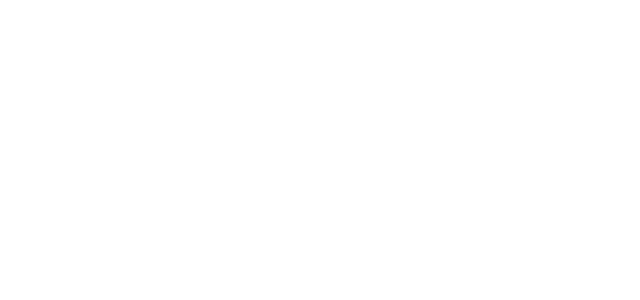
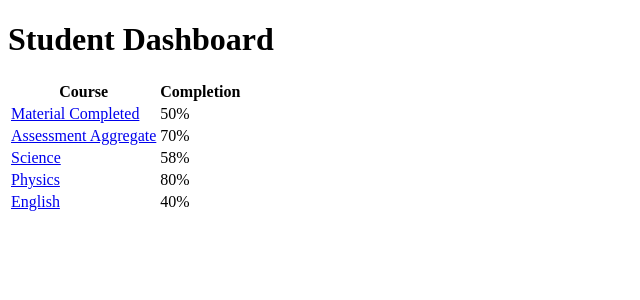
Before and after one commit to chris-121/calendar, a React app: page /studentLibrary in a window 1280 px wide. Before the commit this address had no page. Shown: the top 300 px of the page, without its empty margins (0-640 px from the left). Built offline with nearby package versions, Linux system fonts and the light colour scheme; the HTML template or start-up script is replaced by a standard one.

Commit message:
student dashboard library pages updated

```diff
--- a/src/App.tsx
+++ b/src/App.tsx
@@ -1,8 +1,7 @@
 import React from "react";
 import { BrowserRouter, Route, Routes } from "react-router-dom";
-
-import Home from "./pages/Home";
-
+import Library from "./pages/StudentDashboard/Library/Library";
+import LibrarySubject from "./pages/StudentDashboard/Library/LibrarySubject";
 
 type Props = {};
 
@@ -10,7 +9,8 @@
   return (
     <BrowserRouter>
       <Routes>
-        <Route path="" element={<Home />} />
+        <Route path="/studentLibrary" element={<Library />} />
+        <Route path="/librarySubject" element={<LibrarySubject />} />
       </Routes>
     </BrowserRouter>
   );
--- /dev/null
+++ b/src/pages/StudentDashboard/Library/Library.js
@@ -0,0 +1,124 @@
+import React, { useState } from "react";
+import { Link } from "react-router-dom";
+const Library = () => {
+  // data----------------------------------------------------->
+  const [courses, setCourses] = useState([
+    {
+      id: 1,
+      courseName: "Material Completed",
+      completionPercent: 50,
+      topics: [
+        { name: "topic 1", aggregate: 50, report: "report" },
+        { name: "topic 2", aggregate: 30, report: "report" },
+        { name: "topic 3", aggregate: 79, report: "report" },
+        { name: "topic 4", aggregate: 45, report: "report" },
+      ],
+    },
+    {
+      id: 1,
+      courseName: "Assessment Aggregate",
+      completionPercent: 70,
+      topics: [
+        { name: "topic 1", aggregate: 50, report: "report" },
+        { name: "topic 2", aggregate: 20, report: "report" },
+        { name: "topic 3", aggregate: 40, report: "report" },
+        { name: "topic 4", aggregate: 60, report: "report" },
+      ],
+    },
+    {
+      id: 1,
+      courseName: "Science",
+      completionPercent: 58,
+      topics: [
+        { name: "topic 1", aggregate: 90, report: "report" },
+        { name: "topic 2", aggregate: 45, report: "report" },
+        { name: "topic 3", aggregate: 55, report: "report" },
+        { name: "topic 4", aggregate: 51, report: "report" },
+      ],
+    },
+    {
+      id: 1,
+      courseName: "Physics",
+      completionPercent: 80,
+      topics: [
+        { name: "topic 1", aggregate: 48, report: "report" },
+        { name: "topic 2", aggregate: 88, report: "report" },
+        { name: "topic 3", aggregate: 45, report: "report" },
+        { name: "topic 4", aggregate: 32, report: "report" },
+      ],
+    },
+    {
+      id: 1,
+      courseName: "English",
+      completionPercent: 40,
+      topics: [
+        { name: "topic 1", aggregate: 44, report: "report" },
+        { name: "topic 2", aggregate: 67, report: "report" },
+        { name: "topic 3", aggregate: 44, report: "report" },
+        { name: "topic 4", aggregate: 89, report: "report" },
+      ],
+    },
+  ]);
+  // dataEnd----------------------------------------------------->
+
+  const libraryTable = courses.map((course) => {
+    return (
+      <>
+        <tr className="bg-white border-b dark:bg-gray-800 dark:border-gray-700">
+          <td className="py-4 px-6 text-sm font-medium text-gray-900 whitespace-nowrap dark:text-white">
+            <Link
+              to="/librarySubject"
+              state={{ name: course.courseName, topics: course.topics }}
+            >
+              {course.courseName}
+            </Link>
+          </td>
+          <td className="py-4 px-6 text-sm text-gray-500 whitespace-nowrap dark:text-gray-400 flex items-center ">
+            <div className="w-full bg-gray-200 rounded-full h-2.5 dark:bg-gray-700">
+              <div
+                className="bg-blue-600 h-2.5 rounded-full"
+                style={{ width: `${course.completionPercent}%` }}
+              ></div>
+            </div>
+            <span className="mx-2">{course.completionPercent}%</span>
+          </td>
+        </tr>
+      </>
+    );
+  });
+
+  return (
+    <div className="m-4">
+      <h1 className="text-center font-bold text-3xl">Student Dashboard</h1>
+      <div className="flex flex-col max-w-[95vw]">
+        <div className="overflow-x-auto sm:-mx-6 lg:-mx-8">
+          <div className="inline-block py-2 min-w-full sm:px-6 lg:px-8">
+            <div className="overflow-hidden shadow-md sm:rounded-lg">
+              <table className="min-w-full">
+                <thead className="bg-gray-50 dark:bg-gray-700">
+                  <tr>
+                    <th
+                      scope="col"
+                      className="py-3 px-6 text-xs font-bold tracking-wider text-left text-gray-700 uppercase dark:text-gray-400"
+                    >
+                      Course
+                    </th>
+                    <th
+                      scope="col"
+                      className="py-3 px-6 text-xs font-bold tracking-wider text-left text-gray-700 uppercase dark:text-gray-400"
+                    >
+                      Completion
+                    </th>
+                  </tr>
+                </thead>
+                <tbody>{libraryTable}</tbody>
+              </table>
+            </div>
+          </div>
+        </div>
+      </div>
+    </div>
+  );
+};
+
+export default Library;
--- /dev/null
+++ b/src/pages/StudentDashboard/Library/LibrarySubject.tsx
@@ -0,0 +1,117 @@
+import React from "react";
+import { Link, useLocation } from "react-router-dom";
+const LibrarySubject = () => {
+  const location = useLocation();
+
+  const { name, topics }: any = location.state;
+
+  const topicTable = topics.map((topic: any) => {
+    return (
+      <>
+        <tr className="bg-white border-b dark:bg-gray-800 dark:border-gray-700">
+          <td className="py-4 px-6 text-sm font-medium text-gray-900 whitespace-nowrap dark:text-white">
+            {topic.name}
+          </td>
+          <td className="py-4 px-6 text-sm text-gray-500 whitespace-nowrap dark:text-gray-400 flex items-center ">
+            <div className="w-full bg-gray-200 rounded-full h-2.5 dark:bg-gray-700">
+              <div
+                className="bg-blue-600 h-2.5 rounded-full"
+                style={{ width: `${topic.aggregate}%` }}
+              ></div>
+            </div>
+          </td>
+          <td className="py-4 px-6 text-sm font-medium text-gray-900 whitespace-nowrap dark:text-white">
+            <span className="mx-2 underline text-blue-400">{topic.report}</span>
+          </td>
+          <td className="py-4 px-6 text-sm font-medium text-gray-900 whitespace-nowrap dark:text-white">
+            <span className="mx-2">{topic.aggregate}%</span>
+          </td>
+        </tr>
+      </>
+    );
+  });
+  return (
+    <>
+      <div className="m-4">
+        <h1 className="text-center font-bold text-3xl">Student Dashboard</h1>
+        <div className="flex flex-col max-w-[95vw]">
+          <div className="overflow-x-auto sm:-mx-6 lg:-mx-8">
+            <div className="inline-block py-2 min-w-full sm:px-6 lg:px-8">
+              <div className="overflow-hidden shadow-md sm:rounded-lg">
+                <table className="min-w-full">
+                  <thead className="bg-gray-50 dark:bg-gray-700">
+                    <tr>
+                      <th
+                        scope="col"
+                        className="py-3 px-6 text-xs font-bold tracking-wider text-left text-gray-700 uppercase dark:text-gray-400"
+                      >
+                        {name} Chapter
+                      </th>
+                      <th
+                        scope="col"
+                        className="py-3 px-6 text-xs font-bold tracking-wider text-left text-gray-700 uppercase dark:text-gray-400"
+                      >
+                        Completion
+                      </th>
+                      <th
+                        scope="col"
+                        className="py-3 px-6 text-xs font-bold tracking-wider text-left text-gray-700 uppercase dark:text-gray-400"
+                      >
+                        Report
+                      </th>
+                      <th
+                        scope="col"
+                        className="py-3 px-6 text-xs font-bold tracking-wider text-left text-gray-700 uppercase dark:text-gray-400"
+                      >
+                        Aggregate
+                      </th>
+                    </tr>
+                  </thead>
+                  <tbody>{topicTable}</tbody>
+                </table>
+              </div>
+            </div>
+          </div>
+        </div>
+
+        {/* generate quiz performance report section */}
+
+        <div className="mt-10">
+          <label>Select Data</label>
+          <input
+            className="border-2 p-1 ml-2 border-black"
+            type="date"
+            name="date"
+            id="dateField"
+          />
+
+          <label className="mx-3" htmlFor="cars">
+            Select QUIZ
+          </label>
+          <select
+            className="bg-white border-2 border-black py-2 px-3"
+            name="cars"
+            id="cars"
+          >
+            <option value="volvo">Quiz-1</option>
+            <option value="saab">Quiz-2</option>
+            <option value="opel">Quiz-3</option>
+            <option value="audi">Quiz-4</option>
+          </select>
+
+          <button className=" mb-2 mt-4 block bg-blue-500 text-white py-1 px-7 rounded-lg hover:shadow-lg">
+            Generate Quiz Performance Report
+          </button>
+        </div>
+      </div>
+      <Link
+        to="/studentLibrary"
+        className="bg-blue-500 hover:bg-red-400 transition-colors rounded-[8px] px-[15px] py-[4px] text-white focus:ring-2 ring-blue-500 m-5 "
+      >
+        Back To Content Page
+      </Link>
+    </>
+  );
+};
+
+export default LibrarySubject;
```
